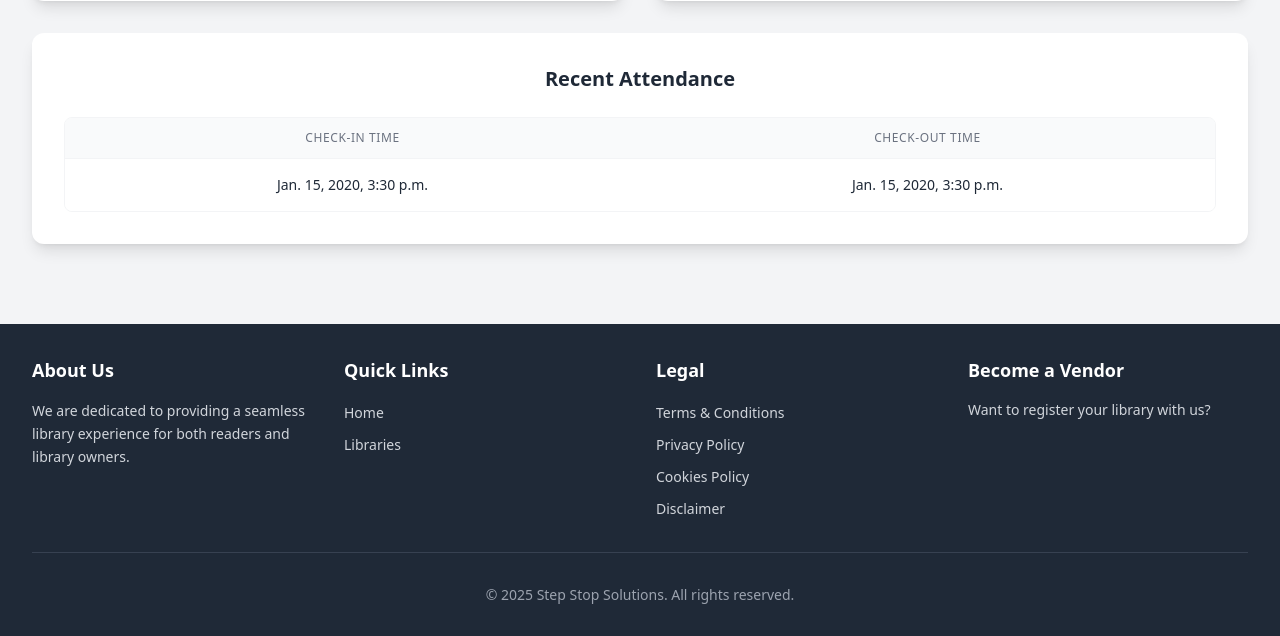
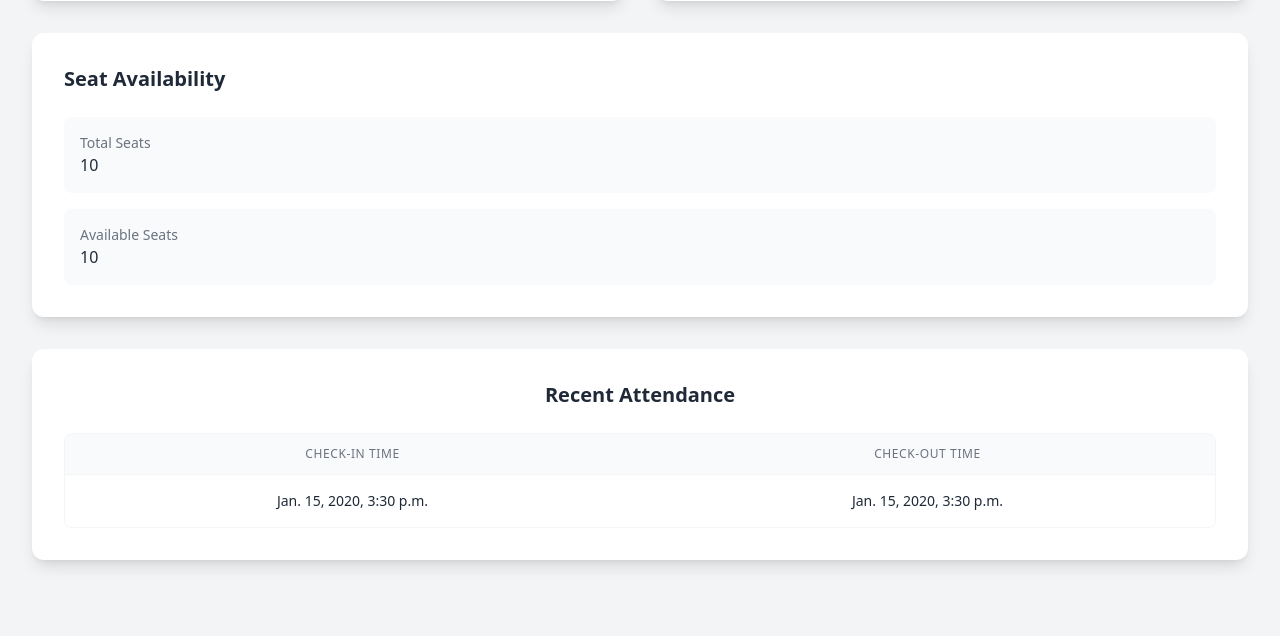
Before and after one commit to kanishkkumarsingh2004/Step-Stop-Solutions, a Django app: page /dashboard/ in a window 1280 px wide. Shown: the part 756-1392 px from the top of the page. Run offline with Django 5.2, Linux system fonts and the light colour scheme; a user stored in the database is signed in; tables that the repository leaves empty hold one stand-in row (values such as "Sample post"); some libraries are stand-ins or nearby versions.

Commit message:
available_seats

```diff
--- a/library/models.py
+++ b/library/models.py
@@ -42,6 +42,7 @@ class Library(models.Model):
     upi_id = models.CharField(max_length=50)
     recipient_name = models.CharField(max_length=100)
     thank_you_message = models.CharField(max_length=200)
+    available_seats = models.PositiveIntegerField(default=0)
 
     def __str__(self):
         return f"{self.first_name} {self.last_name}"
@@ -51,6 +52,11 @@ class Library(models.Model):
 
     def average_rating(self):
         return self.reviews.aggregate(Avg('rating'))['rating__avg'] or 0
+
+    def save(self, *args, **kwargs):
+        if not self.pk and self.available_seats == 0:
+            self.available_seats = self.capacity
+        super().save(*args, **kwargs)
 
 class CustomUser(AbstractUser):
     GENDER_CHOICES = [
--- a/library/templates/users_pages/dashboard.html
+++ b/library/templates/users_pages/dashboard.html
@@ -90,6 +90,21 @@
         </div>
     </div>
 
+    <!-- Add this section below the User Details Card -->
+    <div class="bg-white p-4 sm:p-6 lg:p-8 rounded-xl shadow-lg">
+        <h2 class="text-lg sm:text-xl font-semibold text-gray-800 mb-4 sm:mb-6">Seat Availability</h2>
+        <div class="space-y-2 sm:space-y-4">
+            <div class="bg-gray-50 p-3 sm:p-4 rounded-lg">
+                <p class="text-xs sm:text-sm text-gray-500">Total Seats</p>
+                <p class="text-sm sm:text-base font-medium text-gray-800">{{ total_seats }}</p>
+            </div>
+            <div class="bg-gray-50 p-3 sm:p-4 rounded-lg">
+                <p class="text-xs sm:text-sm text-gray-500">Available Seats</p>
+                <p class="text-sm sm:text-base font-medium text-gray-800">{{ available_seats }}</p>
+            </div>
+        </div>
+    </div>
+
     <!-- Bottom Section - Attendance -->
     <div class="bg-white p-4 sm:p-6 lg:p-8 rounded-xl shadow-lg w-full">
         <h2 class="text-lg sm:text-xl font-semibold text-gray-800 mb-4 sm:mb-6 text-center">Recent Attendance</h2>
--- a/library/views.py
+++ b/library/views.py
@@ -124,12 +124,23 @@ def dashboard(request):
         user=request.user
     ).order_by('-check_in_time')[:15]
 
-    # Prepare context
+    # Get the user's library
+    library = request.user.owned_libraries.first()  # or use the appropriate related name
+    try:
+        total_seats = library.capacity if library else 0
+        available_seats = library.available_seats if library else 0
+    except AttributeError:
+        total_seats = 0
+        available_seats = 0
+
     context = {
         'status_color': status_color,
         'status': subscription.status,
         'active_subscriptions': subscriptions,
         'attendances': attendances,
+        'total_seats': total_seats,
+        'available_seats': available_seats,
+        'library': library
     }
 
     return render(request, 'users_pages/dashboard.html', context)
@@ -260,90 +271,62 @@ def check_access(request):
 def mark_attendance(request):
     if request.method == "POST":
         try:
-            data = json.loads(request.body)
-            nfc_serial = data.get("nfc_serial")
-            library_id = data.get("library_id")
-
-            if not nfc_serial or not library_id:
-                return JsonResponse({"error": "NFC serial and Library ID are required"}, status=400)
-
+            nfc_serial = request.POST.get("nfc_serial")
             user = CustomUser.objects.get(nfc_id=nfc_serial)
-            library = Library.objects.get(id=library_id)
-
-            # Get current time in IST (UTC+5:30)
-            current_time = timezone.now() + timedelta(hours=5, minutes=30)
-            active_subscription = UserSubscription.objects.filter(
-                user=user,
-                subscription__library=library,
-                start_date__lte=current_time.date(),
-                end_date__gte=current_time.date()
-            ).first()
-
-            if not active_subscription:
-                return JsonResponse({"error": "User does not have an active subscription"}, status=403)
-
+            library = Library.objects.get(owner=request.user)
+
+            # Get the latest attendance for this user
             latest_attendance = Attendance.objects.filter(
-                user=user,
-                library=library
+                user=user, library=library
             ).order_by('-check_in_time').first()
 
-            # Handle time comparisons with date adjustments
-            start_time = active_subscription.start_time
-            end_time = active_subscription.end_time
-
-            # Adjust dates based on time comparison
-            if start_time > end_time:
-                end_date = active_subscription.start_date + timedelta(days=1)
-                start_date = active_subscription.start_date
-            else:
-                start_date = active_subscription.start_date
-                end_date = active_subscription.start_date
-
-            # Create datetime objects with adjusted dates
-            start_datetime = timezone.make_aware(datetime.combine(
-                start_date,
-                start_time
-            ))
-            end_datetime = timezone.make_aware(datetime.combine(
-                end_date,
-                end_time
-            ))
-            current_datetime = timezone.make_aware(datetime.combine(
-                current_time.date(),
-                current_time.time()
-            ))
-
-            # Check if current time is within allowed period
-            is_within_time = (start_datetime <= current_datetime <= end_datetime)
-            check_out_color = 0 if is_within_time else 1
             current_time = timezone.now()
-            ist_time = current_time + timedelta(hours=5, minutes=30)
+
             if not latest_attendance or latest_attendance.check_out_time:
+                # Check if seats are available
+                if library.available_seats <= 0:
+                    return JsonResponse({
+                        "error": "No seats available",
+                        "status": "full"
+                    }, status=400)
+
                 # New check-in
                 attendance = Attendance.objects.create(
                     user=user,
                     library=library,
                     check_in_time=current_time,
-                    check_in_color=check_out_color,
+                    check_in_color=0,
                     check_out_color=0,
                     nfc_id=nfc_serial
                 )
+
+                # Decrease available seats and save
+                library.available_seats = max(0, library.available_seats - 1)
+                library.save()
+
                 return JsonResponse({
                     "message": f"Checked in: {user.get_full_name()}",
                     "action": "checkin",
                     "date": current_time.date().isoformat(),
-                    "time": ist_time.strftime("%H:%M:%S")
+                    "time": current_time.strftime("%H:%M:%S"),
+                    "available_seats": library.available_seats
                 })
             else:
                 # Check-out
                 latest_attendance.check_out_time = current_time
-                latest_attendance.check_out_color = check_out_color
+                latest_attendance.check_out_color = 0
                 latest_attendance.save()
+
+                # Increase available seats and save
+                library.available_seats = min(library.capacity, library.available_seats + 1)
+                library.save()
+
                 return JsonResponse({
                     "message": f"Checked out: {user.get_full_name()}",
                     "action": "checkout",
                     "date": current_time.date().isoformat(),
-                    "time": ist_time.strftime("%H:%M:%S")
+                    "time": current_time.strftime("%H:%M:%S"),
+                    "available_seats": library.available_seats
                 })
         except CustomUser.DoesNotExist:
             return JsonResponse({"error": "User not found"}, status=404)
```
Also changed, not shown: library/migrations/0020_library_available_seats_library_total_seats_and_more.py (added), library/migrations/0021_remove_library_total_seats.py (added).
